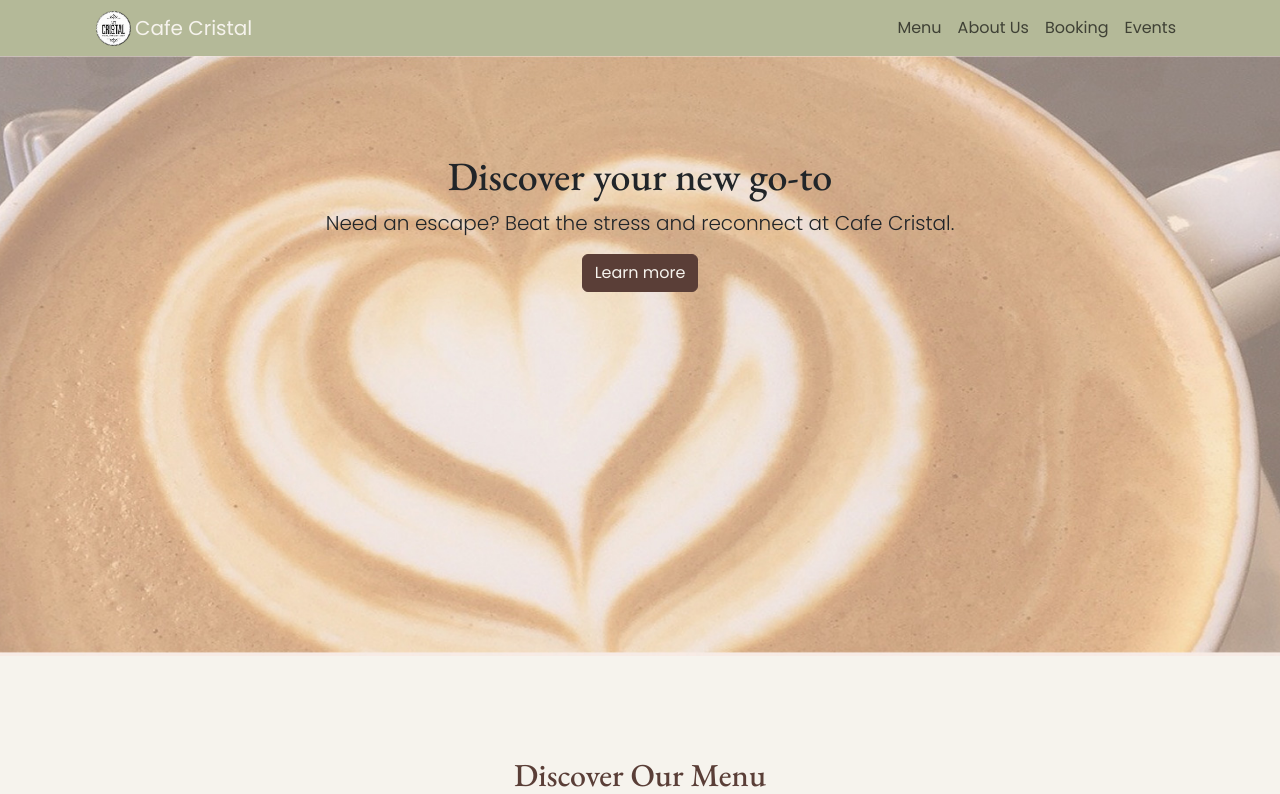
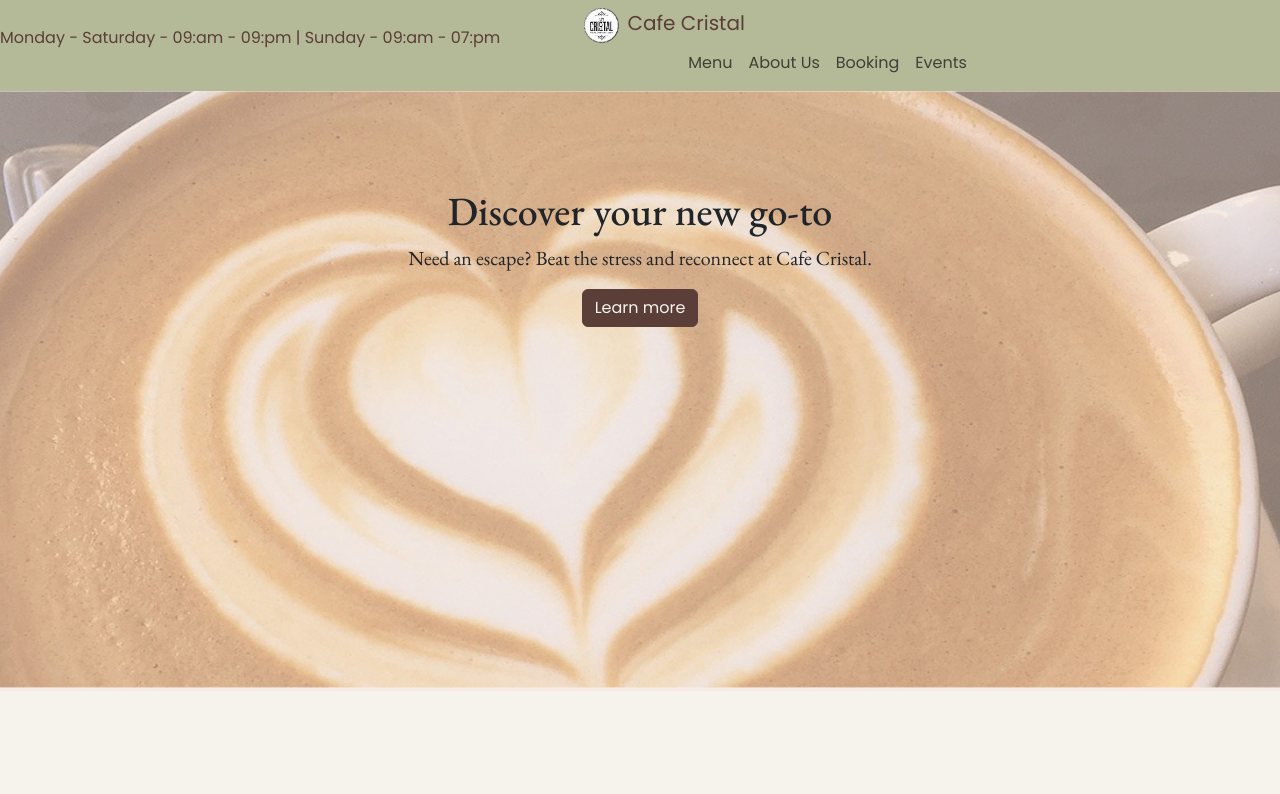
Before and after one commit to bean0036/final-assignment, a plain HTML site: page index.html in a window 1280 px wide. Shown: the top 794 px of the page. Drawn offline with nearby package versions, Linux system fonts and the light colour scheme.

Commit message:
update index.html

```diff
--- a/css/style.css
+++ b/css/style.css
@@ -12,6 +12,10 @@
 
   --bs-dark: #5a3e37;
   --bs-dark-rgb: 90, 62, 55;
+}
+
+.btn {
+  font-family: "Poppins", sans-serif;
 }
 
 .btn-primary {
@@ -45,14 +49,19 @@
 }
 
 .navbar-brand {
-  color: var(--bs-light)
+  color: var(--bs-dark)
 }
 
-body {
+.navbar {
+  font-family: "Poppins", sans-serif;
+  color: var(--bs-dark);
+}
+
+h2, h3, h4, h5 {
   font-family: "Poppins", sans-serif;
 }
 
-h1, h2, h3 {
+h1, body {
   font-family: "EB Garamond", serif;
 }
 
--- a/index.html
+++ b/index.html
@@ -20,6 +20,12 @@
     <header class="sticky-top">
 
       <nav class="navbar navbar-expand-lg navbar-primary bg-primary">
+
+        <div class="text-center row">
+        <p>Monday - Saturday - 09:am - 09:pm | Sunday - 09:am - 07:pm</p>
+        </div>
+
+        <div class="row">
           <div class="container-fluid px-lg-5 mx-lg-5">
           <img src="images/header-logo.png" class="img-fluid" width="35" height="auto" alt="Cafe Cristal logo">
           <a class="navbar-brand me-auto px-1" href="index.html">Cafe Cristal</a>
@@ -48,7 +54,10 @@
 
             </div>
           </div>
+        </div>
+
       </nav>
+
     </header>
 
 
```
Lines whose indentation alone changed are shown as unchanged.
